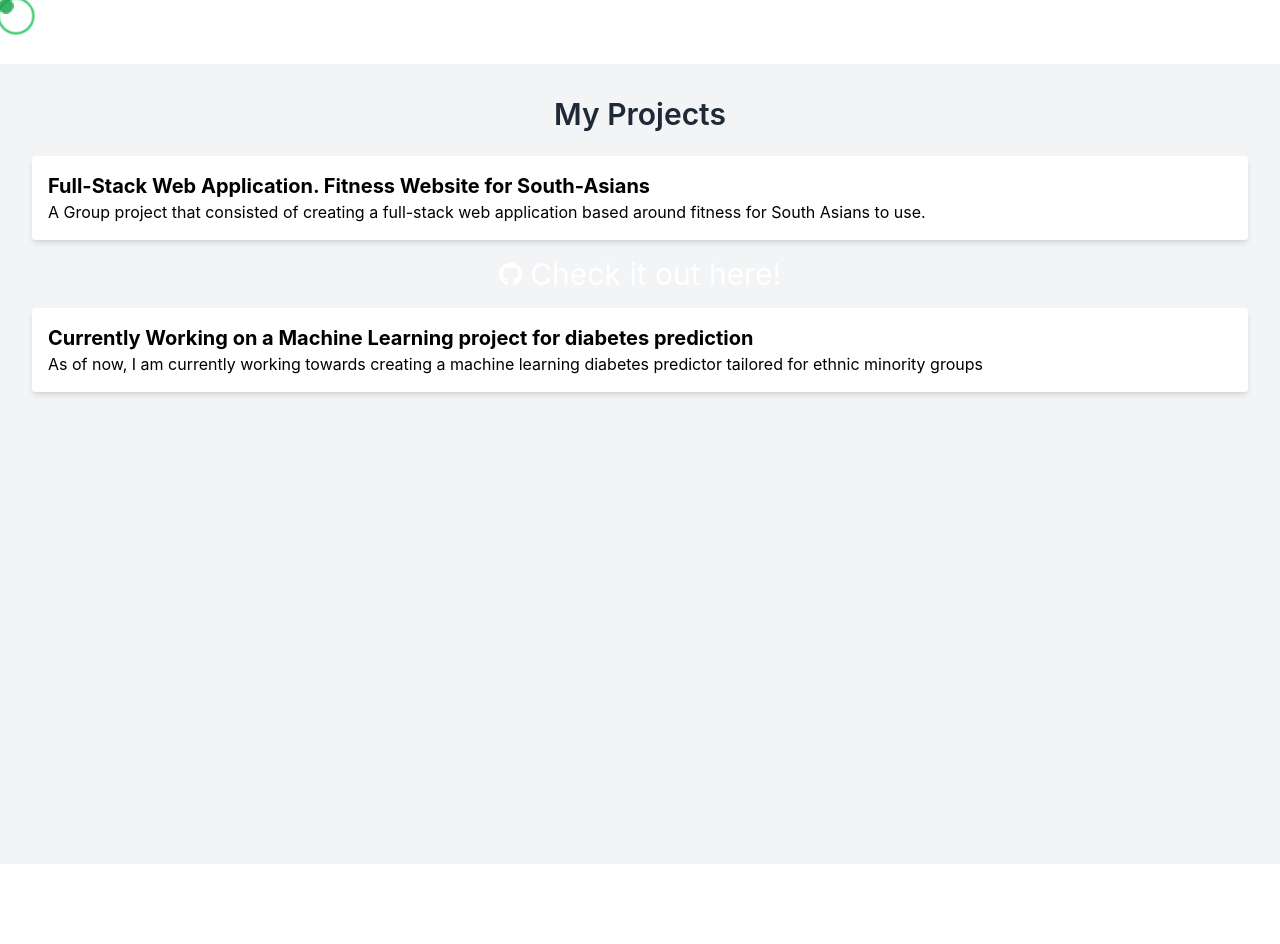
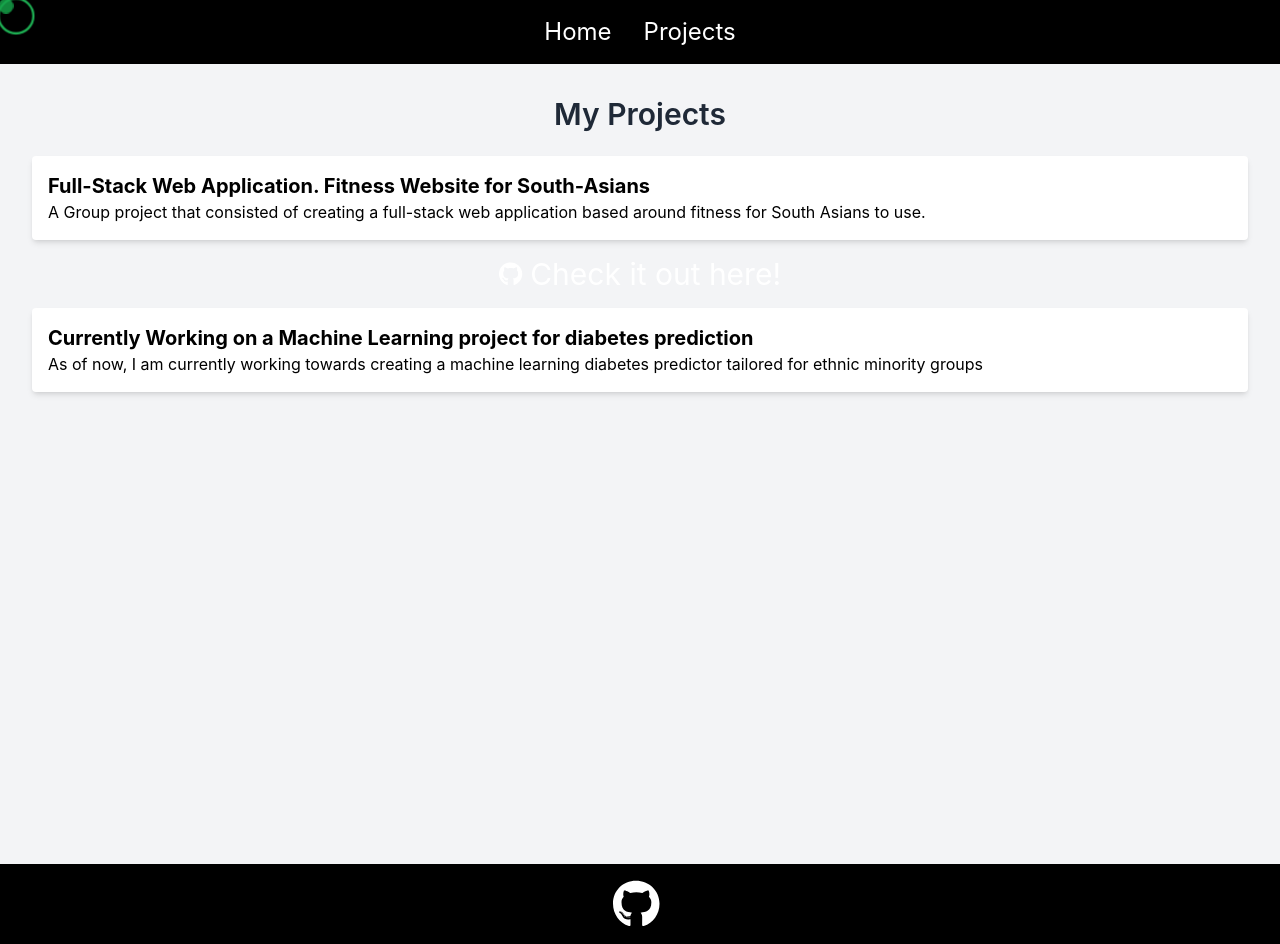
Before and after one commit to Jamil-Hassan86/jamil-hassan86.github.io, a React (Create React App) app: page /#/projects in a window 1280 px wide. Built offline with nearby package versions, Linux system fonts and the light colour scheme.

Commit message:
Changing nav and footer colours

```diff
--- a/src/components/Footer.js
+++ b/src/components/Footer.js
@@ -4,7 +4,7 @@ import { faGithub } from '@fortawesome/free-brands-svg-icons';
 
 const Footer = () => {
   return (
-    <footer className="bg-black-800 text-blue p-4 text-center">
+    <footer className="bg-black p-4 text-center">
       <div className="flex justify-center items-center space-x-4">
         <a
           href="https://github.com/jamil-hassan86"
--- a/src/components/Navbar.js
+++ b/src/components/Navbar.js
@@ -3,7 +3,7 @@ import { Link } from 'react-router-dom';
 
 const Navbar = () => {
   return (
-    <nav className="bg-black-900 p-4 shadow-md text-blue">
+    <nav className="bg-black p-4 shadow-md">
       <ul className="flex space-x-8 text-white justify-center text-xl sm:text-2xl">
         <li>
           <Link
```
